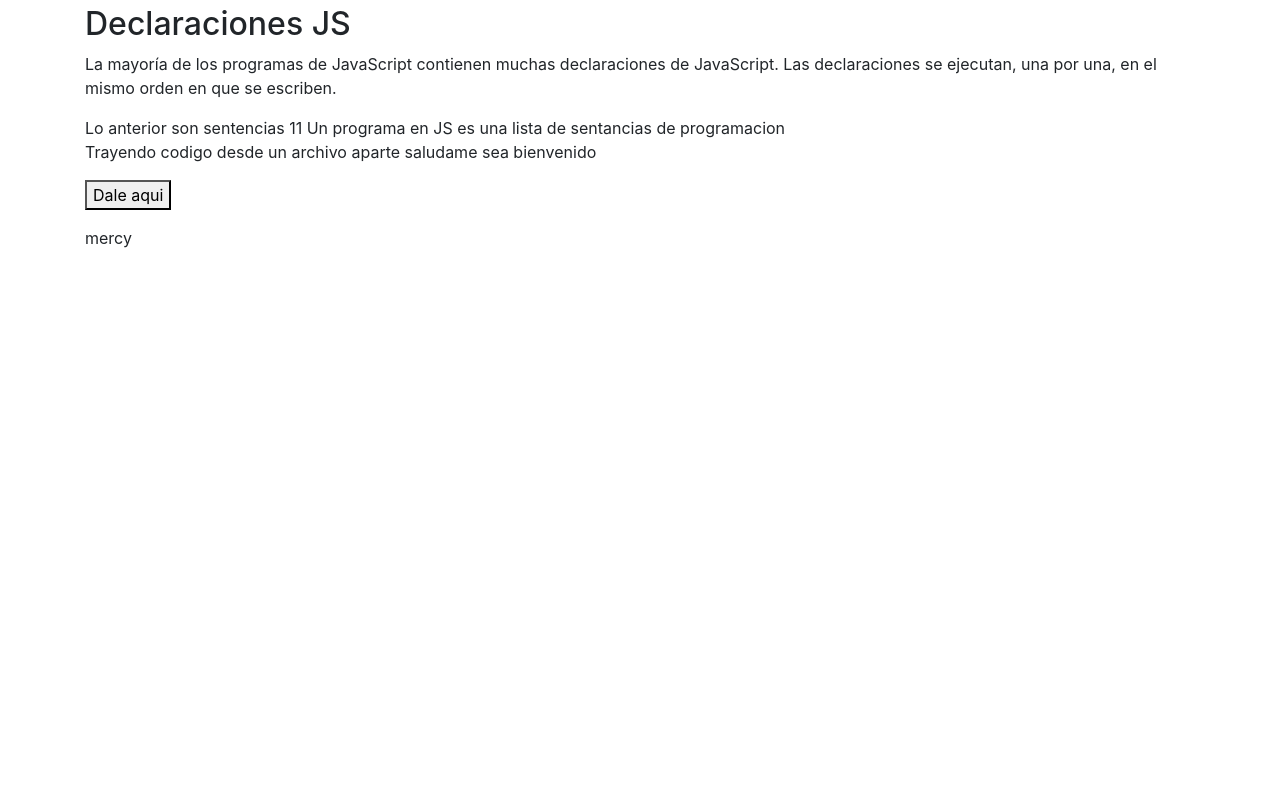
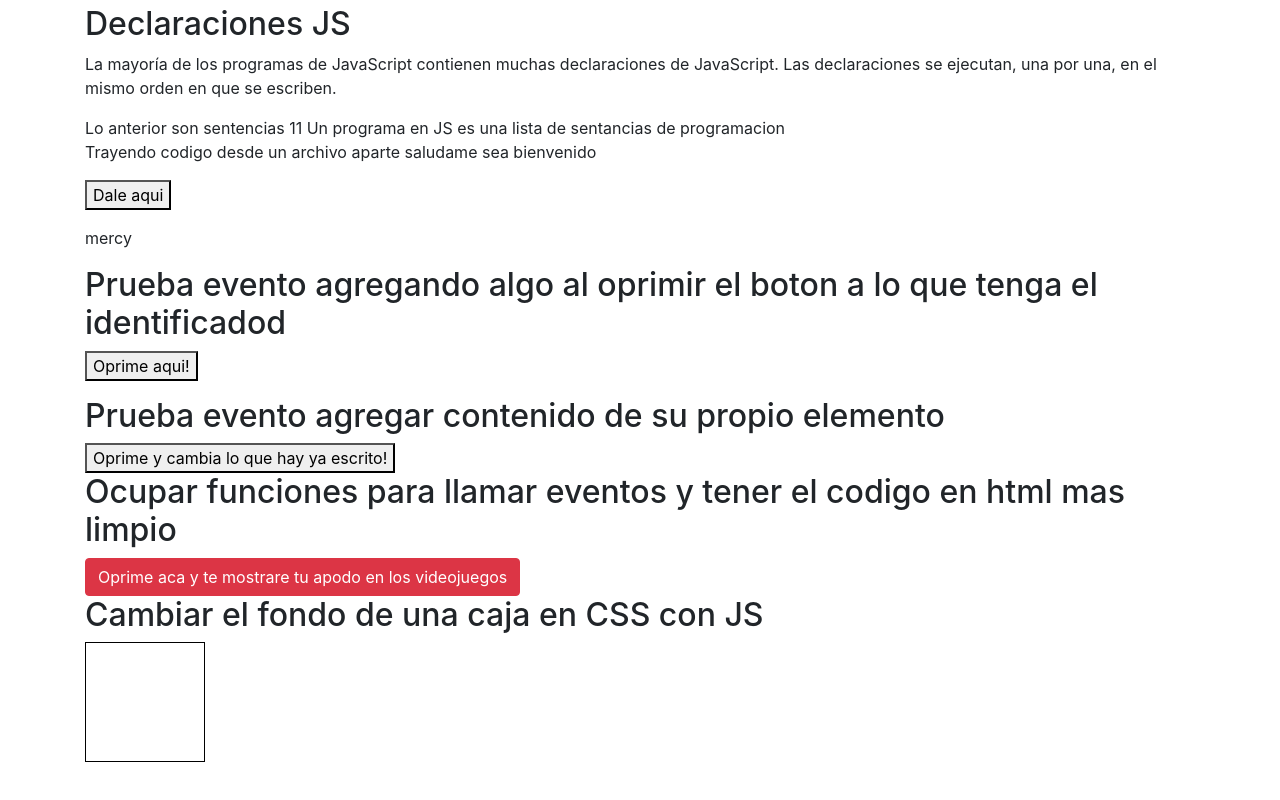
Before and after one commit to Stevenxyn/W3SCHOOL-JS, a plain HTML site: page Javascript/JS-Introduccion.html in a window 1280 px wide. Shown: the part 780-1580 px from the top of the page. Drawn offline with nearby package versions, Linux system fonts and the light colour scheme.

Commit message:
Implementacion de eventos en Js onclick onmouseout, onmouseover para cambiar estados de los elementos en el html y Date() para mostrar fecha, creacion de funciones desde archivo separado y mostrar los cambios directamente en el html

```diff
--- /dev/null
+++ b/Javascript/Fundamentos/eventosJs.js
@@ -0,0 +1,83 @@
+//https://www.w3schools.com/js/js_events.asp
+
+/*
+Eventos HTML
+Un evento HTML puede ser algo que hace el navegador o algo que hace un usuario.
+
+Estos son algunos ejemplos de eventos HTML:
+
+Una página web HTML ha terminado de cargarse
+Se cambió un campo de entrada HTML
+Se hizo clic en un botón HTML
+A menudo, cuando suceden los eventos, es posible que desee hacer algo.
+
+JavaScript le permite ejecutar código cuando se detectan eventos.
+
+HTML permite que los atributos del controlador de eventos, con código JavaScript , se agreguen a los elementos HTML.
+
+*/
+
+
+/*
+Al dar click nos mostrara la hora y fecha con Date(), aca cambiamos lo que tenga el elemento con el id demostracion
+
+<button type="button" onclick="document.getElementById('demostracion').innerHTML = Date()">
+Oprime aqui!
+</button>
+<p id="demostracion"></p>
+*/
+
+/*
+<h2>Prueba evento agregar contenido de su propio elemento</h2>
+
+        <button type="button" onclick='this.innerHTML = Date()'>
+            Oprime y cambia lo que hay ya escrito!
+        </button>
+*/
+
+//Esta funcion nos muestra el apodo dentro del mismo boton al oprimirlo
+function mostrarApodo() {
+    document.getElementById("verApodo").innerHTML = 'Tu apodo es Mercy Synthesis One';
+}
+
+
+//Funcion         <h2>Cambiar el fondo de una caja en CSS con JS</h2>
+function cambiarFondo() {
+    document.getElementById("bgJs").style.backgroundColor="gray";
+}
+
+function fondoAnterior() {
+    document.getElementById("bgJs").style.backgroundColor="red";
+}
+
+
+/*
+//Mas eventos en HTML
+
+Evento              Descripcion
+onchange            	An HTML element has been changed
+onclick	                 The user clicks an HTML element
+onmouseover	        The user moves the mouse over an HTML element
+onmouseout          	The user moves the mouse away from an HTML element
+onkeydown           	The user pushes a keyboard key
+onload          	The browser has finished loading the page
+
+
+Controladores de eventos de JavaScript
+Los controladores de eventos se pueden usar para manejar y verificar la entrada del usuario, las acciones del usuario y las acciones del navegador:
+
+Cosas que se deben hacer cada vez que se carga una página
+Cosas que se deben hacer cuando la página está cerrada
+Acción que se debe realizar cuando un usuario hace clic en un botón
+Contenido que debe verificarse cuando un usuario ingresa datos
+Y más ...
+Se pueden usar muchos métodos diferentes para permitir que JavaScript funcione con eventos:
+
+Los atributos de eventos HTML pueden ejecutar código JavaScript directamente
+Los atributos de eventos HTML pueden llamar a funciones de JavaScript
+Puede asignar sus propias funciones de controlador de eventos a elementos HTML
+Puede evitar que los eventos se envíen o se manejen
+Y más ...
+
+
+*/
--- a/Javascript/JS-Introduccion.html
+++ b/Javascript/JS-Introduccion.html
@@ -107,6 +107,31 @@
         </section>
 
 
+        <h2>Prueba evento agregando algo al oprimir el boton a lo que tenga el identificadod</h2>
+
+        <button type="button" onclick="document.getElementById('demostracion').innerHTML = Date()">
+            Oprime aqui!
+        </button>
+            <p id="demostracion"></p>
+
+        <h2>Prueba evento agregar contenido de su propio elemento</h2>
+        <button type="button" onclick='this.innerHTML = Date()'>
+            Oprime y cambia lo que hay ya escrito!
+        </button>
+
+        <h2>Ocupar funciones para llamar eventos y tener el codigo en html mas limpio</h2>
+
+        <button type="button" class="btn btn-danger" onclick="mostrarApodo()" id="verApodo">
+            Oprime aca y te mostrare tu apodo en los videojuegos
+        </button>
+
+        <h2>Cambiar el fondo de una caja en CSS con JS</h2>
+        <div class="probandoJS" id="bgJs" onmouseover="cambiarFondo()" onmouseout="fondoAnterior()">
+
+        </div>
+
+
+
 
 
 
@@ -126,6 +151,7 @@
 
 
 
+        <script src="./Fundamentos/eventosJs.js"></script>
 
 
 
--- a/Javascript/style.css
+++ b/Javascript/style.css
@@ -1,3 +1,9 @@
 *{
     scroll-behavior: smooth;
 }
+
+.probandoJS{
+    height: 120px;
+    width: 120px;
+    border:1px solid black;
+}
```
